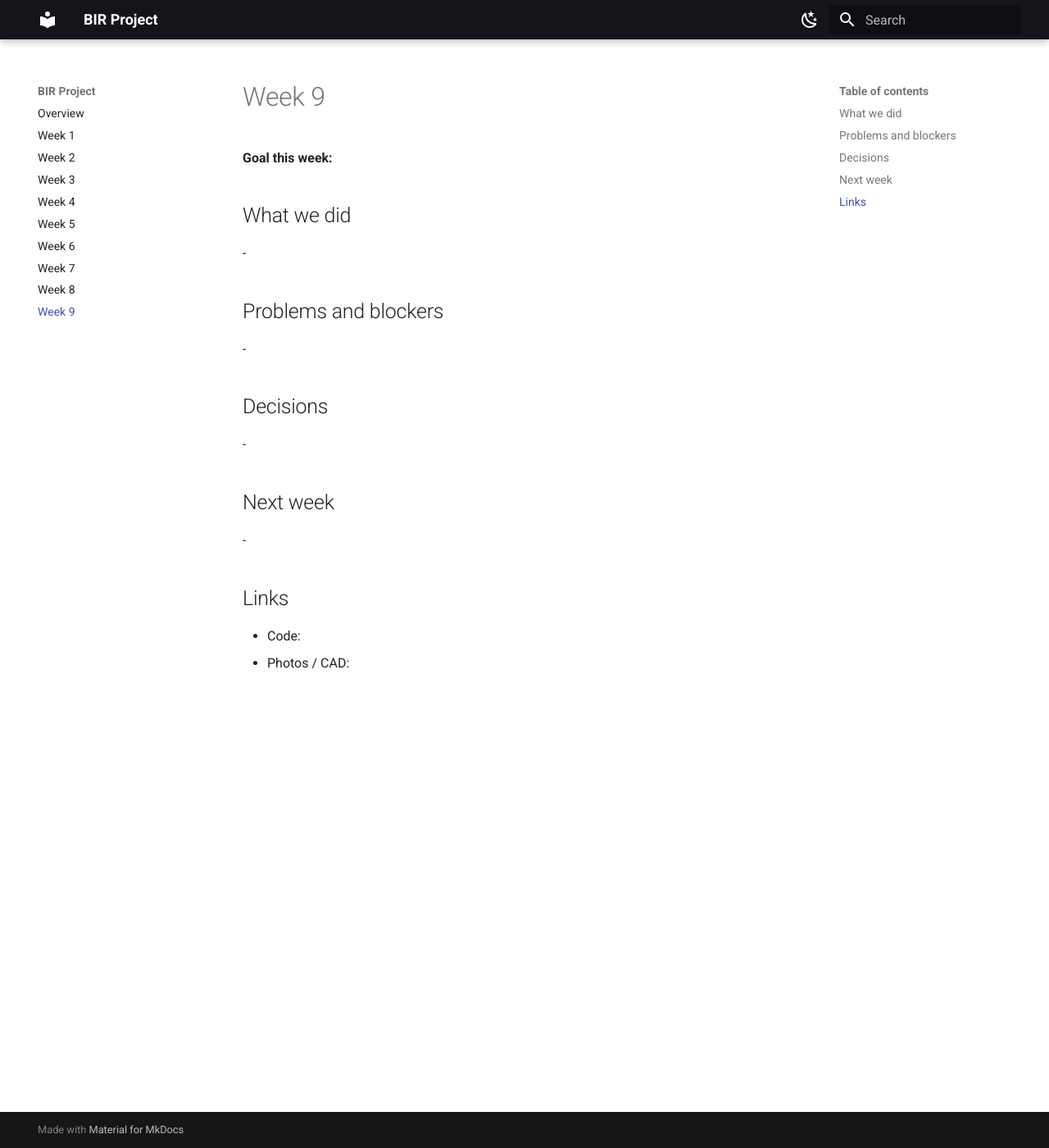
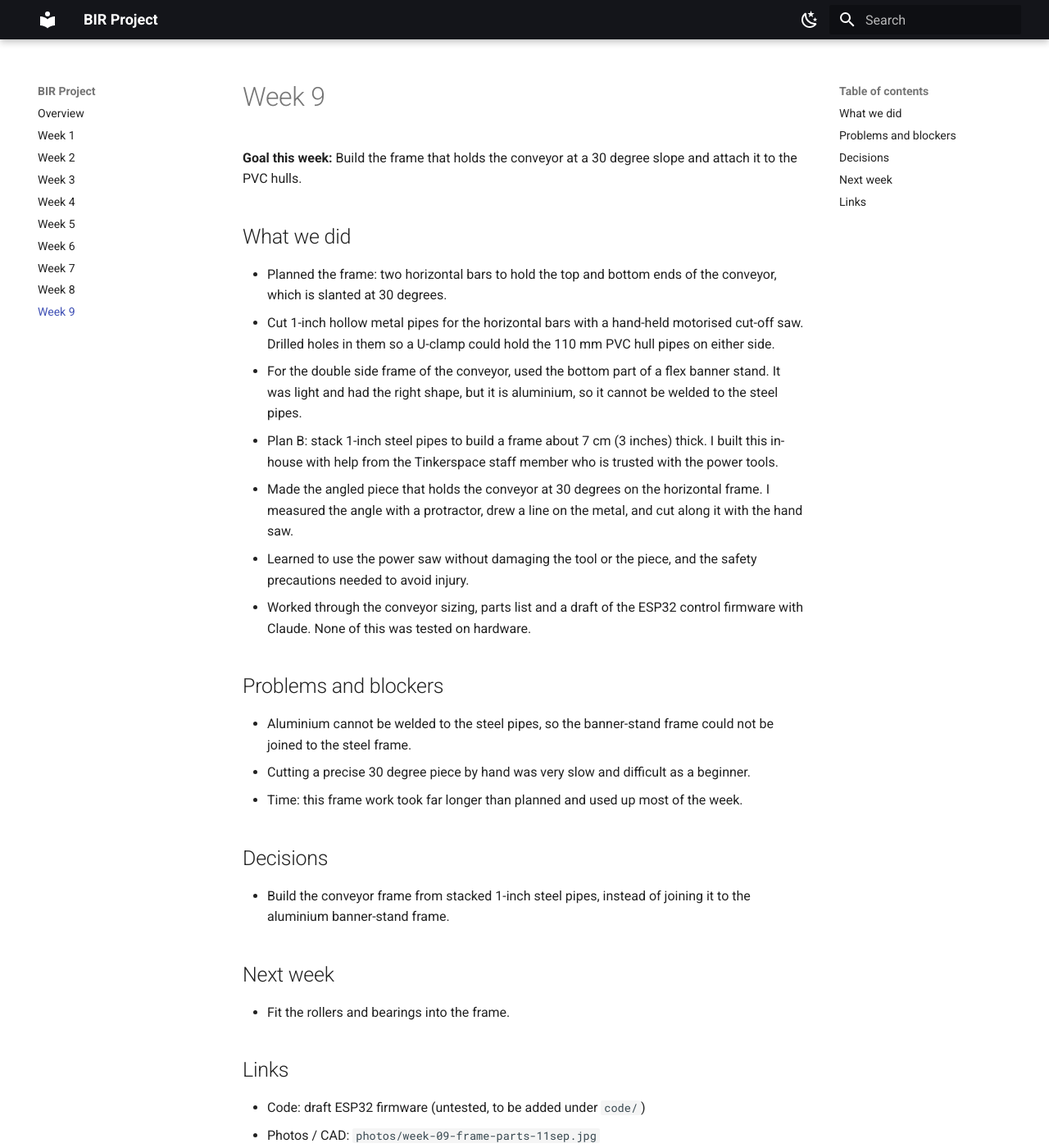
Before and after one commit to BuilderinResidencyTinkerspace/AURABot, an MkDocs documentation site: the page built from docs/week-09.md, in a window 1280 px wide and 1400 px high. Shown: the whole window at 82% size. Built offline with MkDocs 1.6.1 and Material for MkDocs 9.7.7, drawn with Linux system fonts in a browser that asks for light colours.

Commit message:
Revise week 9 documentation for conveyor frame project
Updated the week 9 documentation to reflect the goals, activities, problems, decisions, and next steps related to the conveyor frame construction.

```diff
--- a/docs/week-09.md
+++ b/docs/week-09.md
@@ -1,24 +1,32 @@
 # Week 9
 
-**Goal this week:**
+**Goal this week:** Build the frame that holds the conveyor at a 30 degree slope and attach it to the PVC hulls.
 
 ## What we did
 
--
+- Planned the frame: two horizontal bars to hold the top and bottom ends of the conveyor, which is slanted at 30 degrees.
+- Cut 1-inch hollow metal pipes for the horizontal bars with a hand-held motorised cut-off saw. Drilled holes in them so a U-clamp could hold the 110 mm PVC hull pipes on either side.
+- For the double side frame of the conveyor, used the bottom part of a flex banner stand. It was light and had the right shape, but it is aluminium, so it cannot be welded to the steel pipes.
+- Plan B: stack 1-inch steel pipes to build a frame about 7 cm (3 inches) thick. I built this in-house with help from the Tinkerspace staff member who is trusted with the power tools.
+- Made the angled piece that holds the conveyor at 30 degrees on the horizontal frame. I measured the angle with a protractor, drew a line on the metal, and cut along it with the hand saw.
+- Learned to use the power saw without damaging the tool or the piece, and the safety precautions needed to avoid injury.
+- Worked through the conveyor sizing, parts list and a draft of the ESP32 control firmware with Claude. None of this was tested on hardware.
 
 ## Problems and blockers
 
--
+- Aluminium cannot be welded to the steel pipes, so the banner-stand frame could not be joined to the steel frame.
+- Cutting a precise 30 degree piece by hand was very slow and difficult as a beginner.
+- Time: this frame work took far longer than planned and used up most of the week.
 
 ## Decisions
 
--
+- Build the conveyor frame from stacked 1-inch steel pipes, instead of joining it to the aluminium banner-stand frame.
 
 ## Next week
 
--
+- Fit the rollers and bearings into the frame.
 
 ## Links
 
-- Code:
-- Photos / CAD:
+- Code: draft ESP32 firmware (untested, to be added under `code/`)
+- Photos / CAD: `photos/week-09-frame-parts-11sep.jpg`
```
